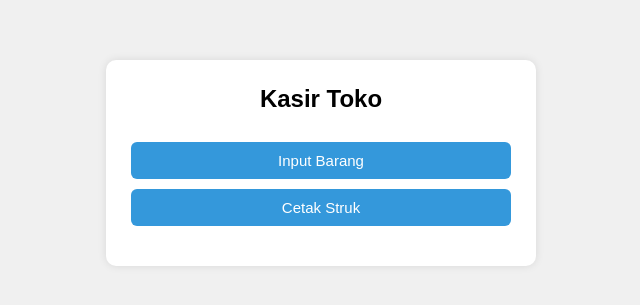
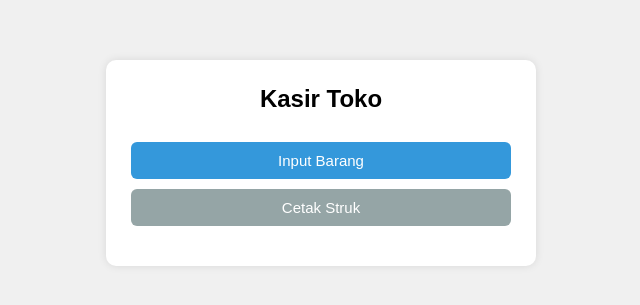
Before and after one commit to nia0808772-collab/latihan20, a plain HTML site: page index.html in a window 1280 px wide. Shown: the part 237-542 px from the top of the page, without its empty margins (319-959 px from the left). Drawn offline with Linux system fonts and the light colour scheme.

Commit message:
membuat tombol cetak struk disebled

```diff
--- a/index.html
+++ b/index.html
@@ -19,7 +19,7 @@
   <h2>Kasir Toko</h2>
 
   <button onclick="process()">Input Barang</button>
-    <button onclick="cetal()">Cetak Struk</button>
+    <button onclick="cetal()" disabled>Cetak Struk</button>
   <div id="hasil"></div>
 </div>
 
--- a/style.css
+++ b/style.css
@@ -37,6 +37,10 @@ button:hover {
     background: #2980b9;
 }
 
+button:disabled{
+    background: #95a5a6;
+    cursor: not-allowed;
+}
 #hasil {
     margin-top: 15px;
     font-size: 14px;
```
